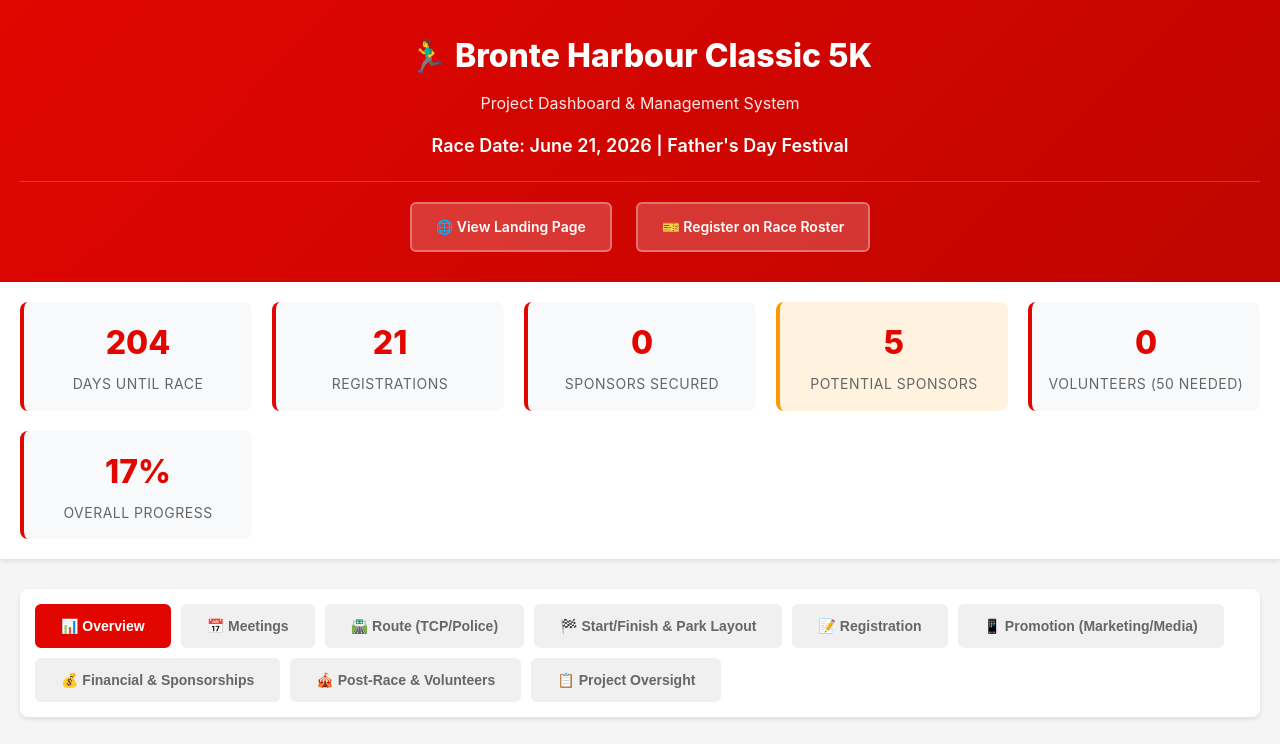
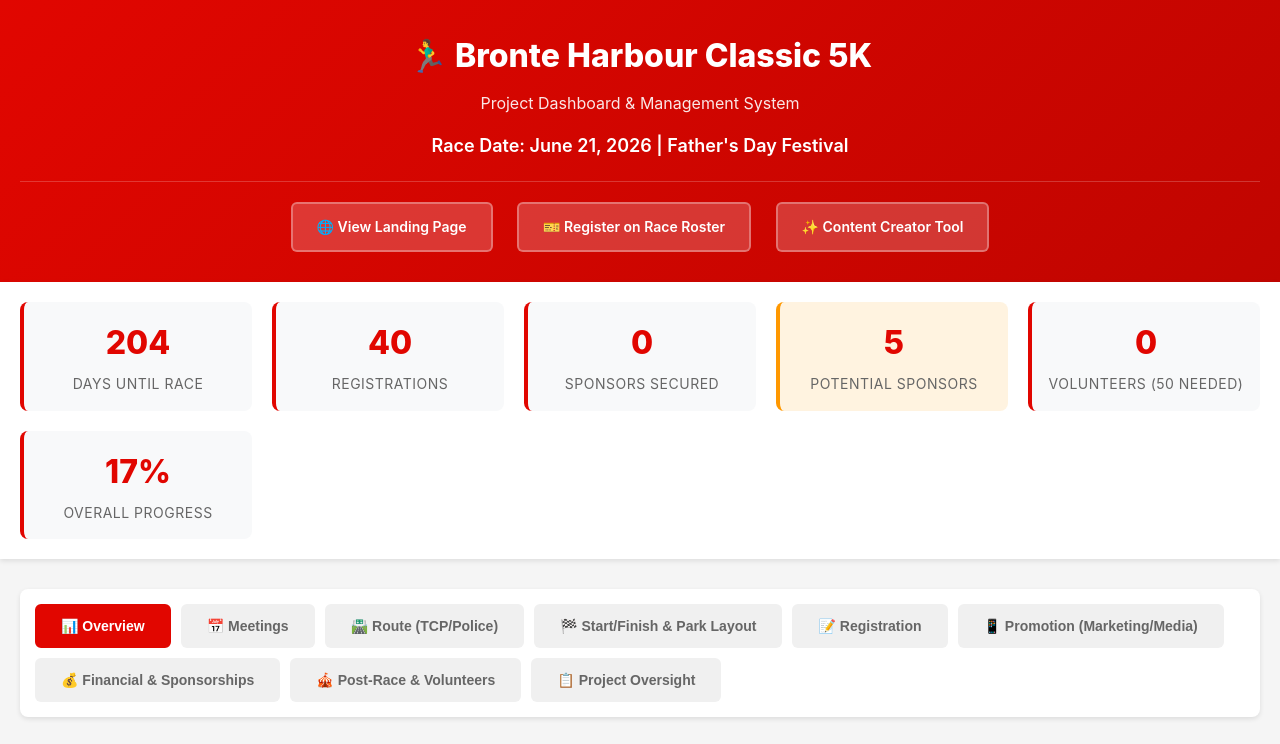
Before and after one commit to kowalcg/BHC5k-2026, a plain HTML site: page 6. bronte-dashboard/BHC5K_PROJECT_DASHBOARD.html in a window 1280 px wide. Shown: the top 744 px of the page. Drawn offline with Linux system fonts and the light colour scheme.

Commit message:
Update dashboard: Registration count to 40, add Content Creator Tool link

```diff
--- a/6. bronte-dashboard/BHC5K_PROJECT_DASHBOARD.html
+++ b/6. bronte-dashboard/BHC5K_PROJECT_DASHBOARD.html
@@ -480,6 +480,9 @@
             <a href="https://raceroster.com/events/2026/111468/bronte-harbour-classic-5k" target="_blank" rel="noopener" class="quick-link-btn" style="display: inline-block; margin: 0 10px; padding: 12px 24px; background: rgba(255,255,255,0.2); color: white; text-decoration: none; border-radius: 6px; font-weight: 600; font-size: 14px; transition: all 0.3s; border: 2px solid rgba(255,255,255,0.3);">
                 🎫 Register on Race Roster
             </a>
+            <a href="../4. Tools/bronte-harbour-classic-content-creator-pro-v2.0.html" target="_blank" rel="noopener" class="quick-link-btn" style="display: inline-block; margin: 0 10px; padding: 12px 24px; background: rgba(255,255,255,0.2); color: white; text-decoration: none; border-radius: 6px; font-weight: 600; font-size: 14px; transition: all 0.3s; border: 2px solid rgba(255,255,255,0.3);">
+                ✨ Content Creator Tool
+            </a>
         </div>
     </div>
 
@@ -489,7 +492,7 @@
             <div class="label">Days Until Race</div>
         </div>
         <div class="stat-card">
-            <div class="value" id="registrations">21</div>
+            <div class="value" id="registrations">40</div>
             <div class="label">Registrations</div>
         </div>
         <div class="stat-card">
```
